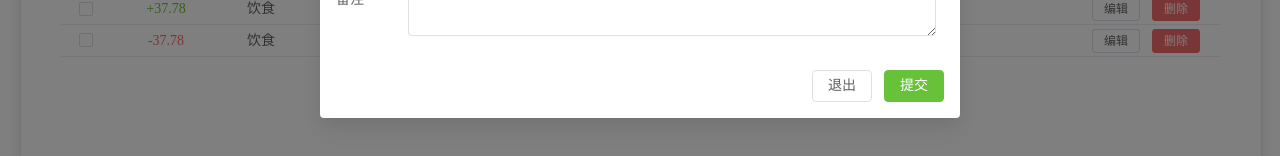
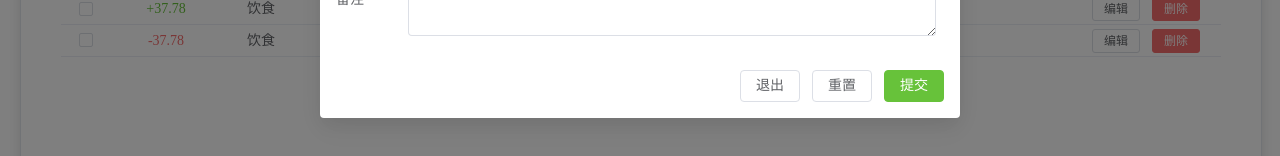
Before and after one commit to DaoiestFire/billadm, a Vue app: page / in a window 1280 px wide. Both pictures are taken after a click on the button "新增记录". Shown: the part 442-598 px from the top of the page. Built offline with nearby package versions, Linux system fonts and the light colour scheme.

Commit message:
新增记录的显示隐藏功能

```diff
--- a/src/components/BillDisplay.vue
+++ b/src/components/BillDisplay.vue
@@ -22,7 +22,7 @@
         </el-header>
         <el-main>
             <BillTable />
-            <BillForm v-if="show" />
+            <BillForm ref="billFormInstance" @submit-bill="handleSubmitBill" />
         </el-main>
     </el-container>
 </template>
@@ -55,13 +55,15 @@ const shortcuts = [
 ]
 
 // variable
-const show = ref(false)
+const billFormInstance = ref(null)
 
 // function
-function addBillInfo() {
-    console.log(show.value);
-    show.value = true;
-    console.log(show.value);
+const addBillInfo = () => {
+    billFormInstance.value.showForm()
+}
+
+const handleSubmitBill = (billFormData) => {
+    console.log(billFormData)
 }
 </script>
 
--- a/src/components/BillForm.vue
+++ b/src/components/BillForm.vue
@@ -44,6 +44,7 @@
         <template #footer>
             <div class="dialog-footer">
                 <el-button @click="onCancel">退出</el-button>
+                <el-button @click="reset">重置</el-button>
                 <el-button type="primary" @click="onSubmit">
                     提交
                 </el-button>
@@ -53,9 +54,12 @@
 </template>
 
 <script setup>
-import { reactive, ref } from 'vue'
+import { reactive, ref, toRaw } from 'vue'
 
-const show = ref(true)
+// variable
+const show = ref(false)
+const isAdding = ref(false)
+const optionName = ref('')
 const billForm = reactive({
     money: "",
     income: "false",
@@ -64,10 +68,12 @@ const billForm = reactive({
     description: "",
     tags: [],
 })
+const emit = defineEmits(['submitBill'])
 
-// variable
-const isAdding = ref(false)
-const optionName = ref('')
+// function
+const showForm = () => {
+    show.value = !show.value
+}
 
 // function: 标签操作
 const onAddOption = () => {
@@ -88,11 +94,13 @@ const clear = () => {
 
 // function: 表单操作
 const onCancel = () => {
+    showForm()
 }
 
 const onSubmit = () => {
-
+    emit("submitBill", toRaw(billForm))
     reset()
+    showForm()
 }
 
 const reset = () => {
@@ -103,6 +111,12 @@ const reset = () => {
     billForm.description = "";
     billForm.tags = [];
 }
+
+// expose
+defineExpose({
+    showForm,
+})
+
 </script>
 <style scoped>
 .option-input {
```
